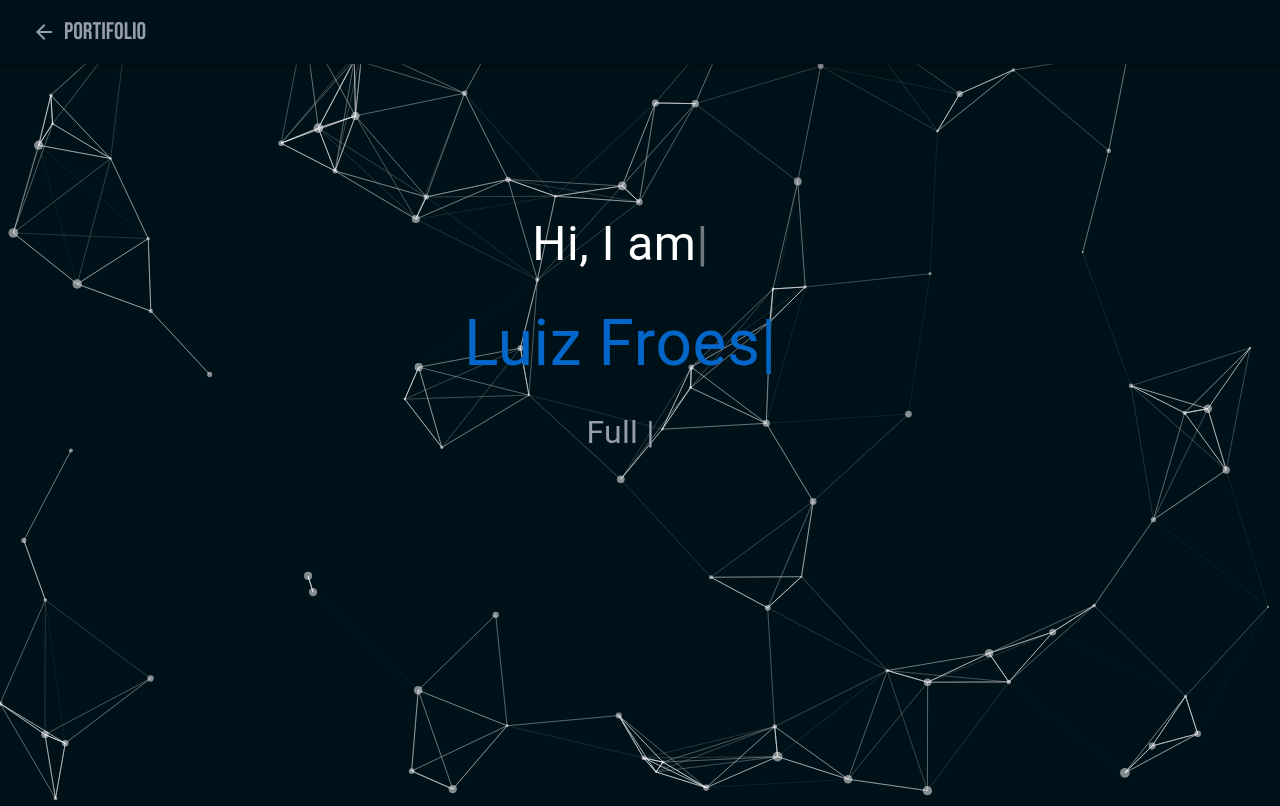
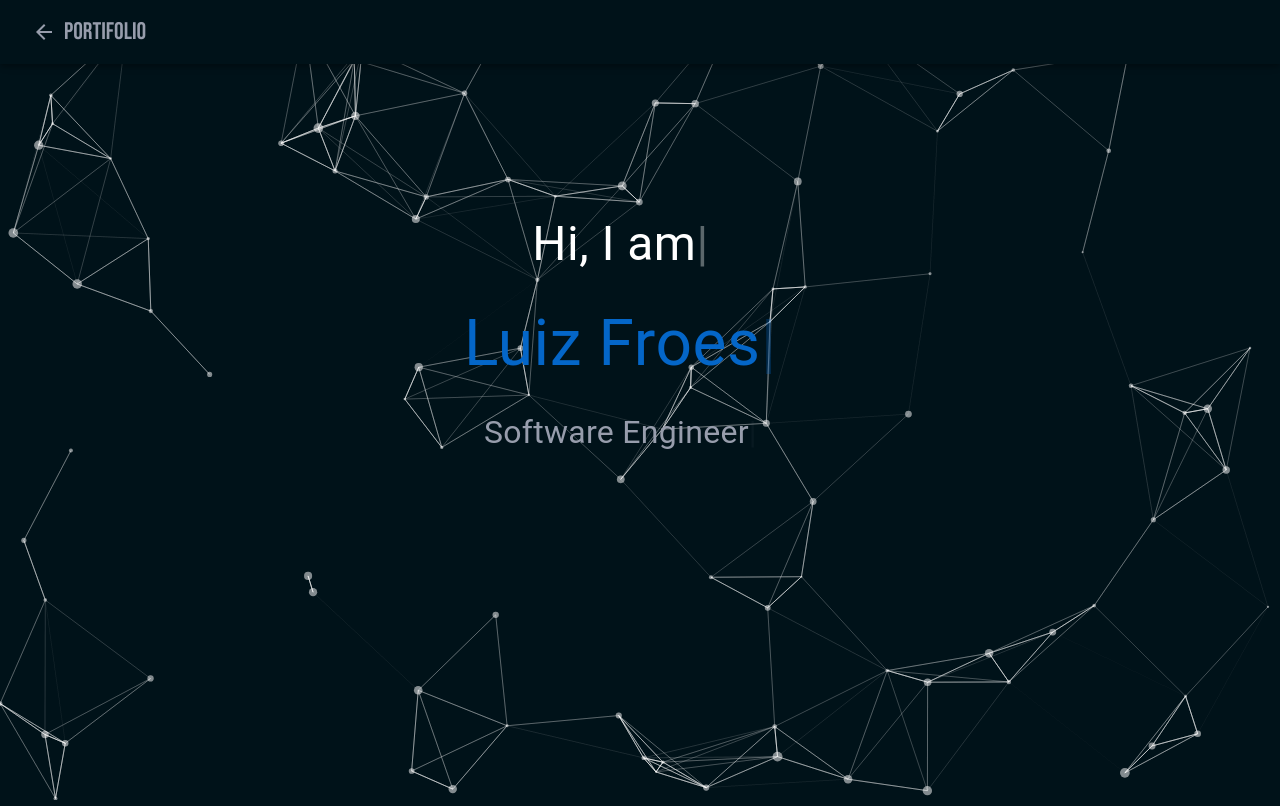
Before and after one commit to luizfroes/react-portifolio, a React (Create React App) app: page / in a window 1280 px wide. Built offline with nearby package versions, Linux system fonts and the light colour scheme.

Commit message:
refactored typed

```diff
--- a/package.json
+++ b/package.json
@@ -16,7 +16,6 @@
     "npm": "^8.5.0",
     "react": "^17.0.2",
     "react-dom": "^17.0.2",
-    "react-elastic-carousel": "^0.11.5",
     "react-responsive-carousel": "^3.2.22",
     "react-router-dom": "^6.2.1",
     "react-scripts": "5.0.0",
--- a/src/components/Header/index.js
+++ b/src/components/Header/index.js
@@ -47,6 +47,7 @@ export const Header = () => {
         }}
       >
         <Typed
+          startDelay={1500}
           style={{ color: "#0466c8ff", padding: "1rem" }}
           strings={["Luiz Froes"]}
           typeSpeed={100}
@@ -62,6 +63,7 @@ export const Header = () => {
         }}
       >
         <Typed
+          startDelay={3000}
           style={{ color: "#979dac" }}
           strings={["Software Engineer", "Full Stack Developer"]}
           typeSpeed={100}
```
Also changed, not shown: 1 other file (tests, documents, lock files or other folders).
